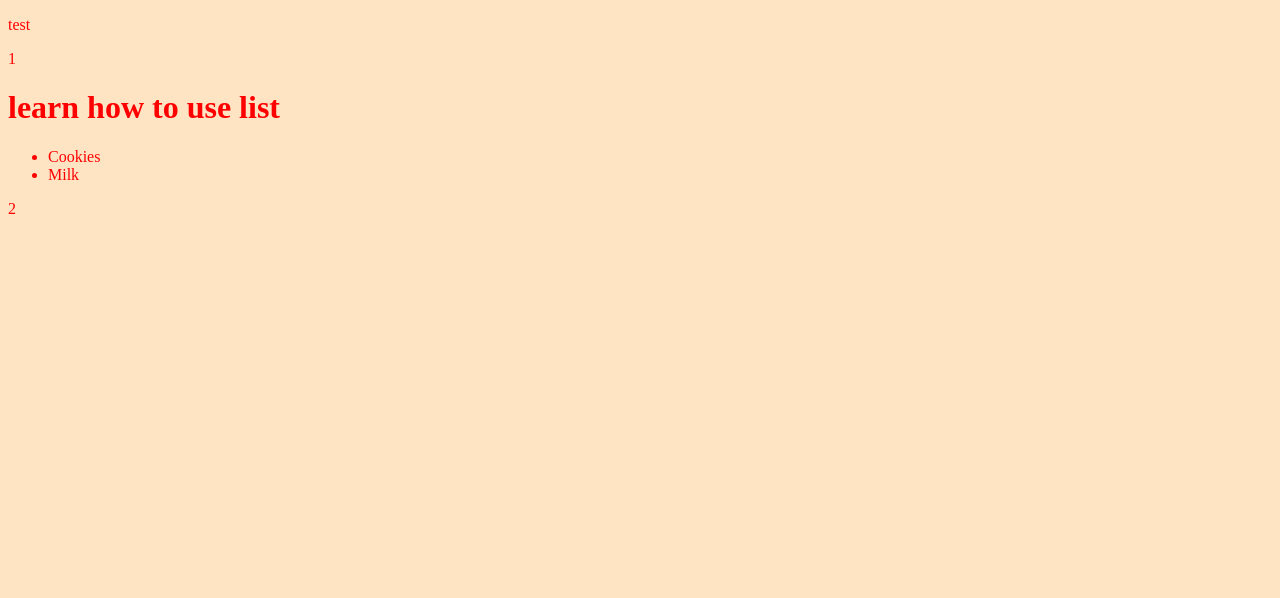
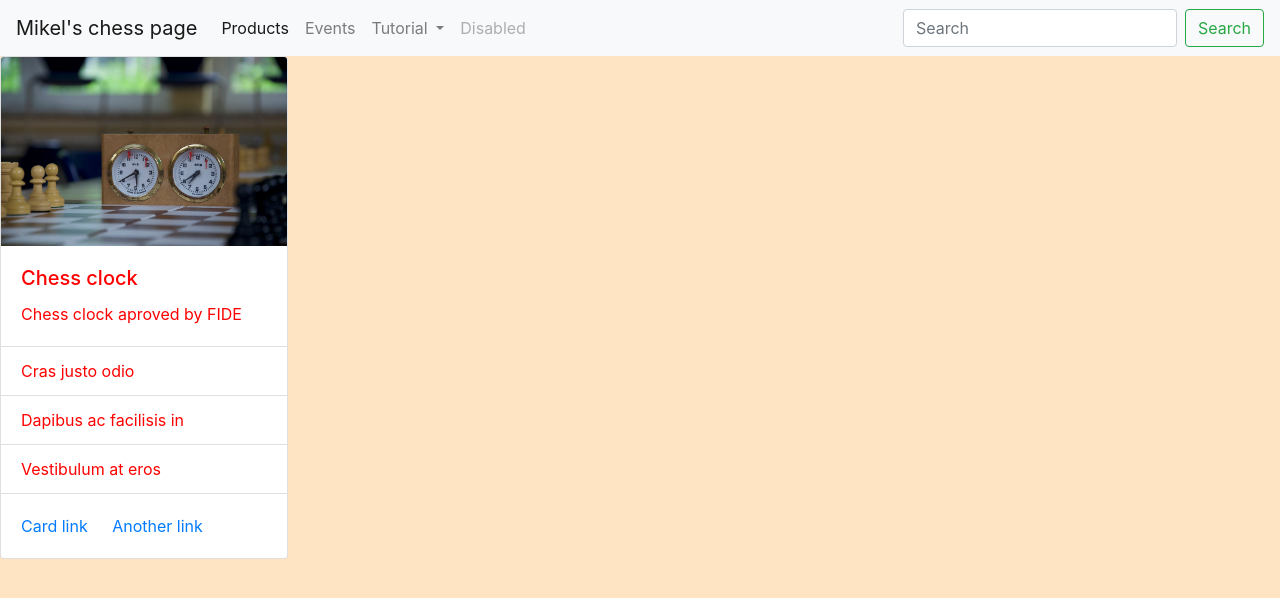
Before and after one commit to mikelsma/githubTest, a plain HTML site: page index.html in a window 1280 px wide. Drawn offline with nearby package versions, Linux system fonts and the light colour scheme.

Commit message:
added navbar and section from bootstrap

```diff
--- a/index.html
+++ b/index.html
@@ -4,18 +4,70 @@
     <meta charset="UTF-8">
     <meta http-equiv="X-UA-Compatible" content="IE=edge">
     <meta name="viewport" content="width=device-width, initial-scale=1.0">
+    <!-- Bootstrap CSS -->
+    <link rel="stylesheet" href="https://cdn.jsdelivr.net/npm/bootstrap@4.1.3/dist/css/bootstrap.min.css" integrity="sha384-MCw98/SFnGE8fJT3GXwEOngsV7Zt27NXFoaoApmYm81iuXoPkFOJwJ8ERdknLPMO" crossorigin="anonymous">
     <link href="style.css" rel="stylesheet" type="text/css">
-    <title>test</title>
+    <title>Mikel's chess page</title>
 </head>
 <body>
-  <div><p>test</p></div>
-  <div><p>1</p></div>
-  <!-- practising how to add headings and lists-->
-  <h1>learn how to use list</h1>
-  <ul>
-    <li>Cookies</li>
-    <li>Milk</li>
-  </ul>
-  <div>2</div>
+  <!--bootstrap navbar-->
+  <header>
+  <nav class="navbar navbar-expand-lg navbar-light bg-light">
+    <a class="navbar-brand" href="#">Mikel's chess page</a>
+    <button class="navbar-toggler" type="button" data-toggle="collapse" data-target="#navbarSupportedContent" aria-controls="navbarSupportedContent" aria-expanded="false" aria-label="Toggle navigation">
+      <span class="navbar-toggler-icon"></span>
+    </button>
+
+    <div class="collapse navbar-collapse" id="navbarSupportedContent">
+      <ul class="navbar-nav mr-auto">
+        <li class="nav-item active">
+          <a class="nav-link" href="#">Products <span class="sr-only">(current)</span></a>
+        </li>
+        <li class="nav-item">
+          <a class="nav-link" href="#">Events</a>
+        </li>
+        <li class="nav-item dropdown">
+          <a class="nav-link dropdown-toggle" href="#" id="navbarDropdown" role="button" data-toggle="dropdown" aria-haspopup="true" aria-expanded="false">
+            Tutorial
+          </a>
+          <div class="dropdown-menu" aria-labelledby="navbarDropdown">
+            <a class="dropdown-item" href="#">Action</a>
+            <a class="dropdown-item" href="#">Another action</a>
+            <div class="dropdown-divider"></div>
+            <a class="dropdown-item" href="#">Something else here</a>
+          </div>
+        </li>
+        <li class="nav-item">
+          <a class="nav-link disabled" href="#">Disabled</a>
+        </li>
+      </ul>
+      <form class="form-inline my-2 my-lg-0">
+        <input class="form-control mr-sm-2" type="search" placeholder="Search" aria-label="Search">
+        <button class="btn btn-outline-success my-2 my-sm-0" type="submit">Search</button>
+      </form>
+    </div>
+  </nav>
+</header>
+<!--section for pruducts-->
+<section>
+  <div class="card" style="width: 18rem;">
+    <img class="card-img-top" src="chess-5879269_960_720.jpg" alt="Chess clock">
+    <div class="card-body">
+      <h5 class="card-title">Chess clock</h5>
+      <p class="card-text">Chess clock aproved by FIDE</p>
+    </div>
+    <ul class="list-group list-group-flush">
+      <li class="list-group-item">Cras justo odio</li>
+      <li class="list-group-item">Dapibus ac facilisis in</li>
+      <li class="list-group-item">Vestibulum at eros</li>
+    </ul>
+    <div class="card-body">
+      <a href="#" class="card-link">Card link</a>
+      <a href="#" class="card-link">Another link</a>
+    </div>
+  </div>
+</section>
+  <!-- Bootstrap Javascript -->
+  <script src="https://cdn.jsdelivr.net/npm/bootstrap@4.1.3/dist/js/bootstrap.min.js" integrity="sha384-ChfqqxuZUCnJSK3+MXmPNIyE6ZbWh2IMqE241rYiqJxyMiZ6OW/JmZQ5stwEULTy" crossorigin="anonymous"></script>
 </body>
 </html>
```
Also changed, not shown: chess-5879269_960_720.jpg (added).
